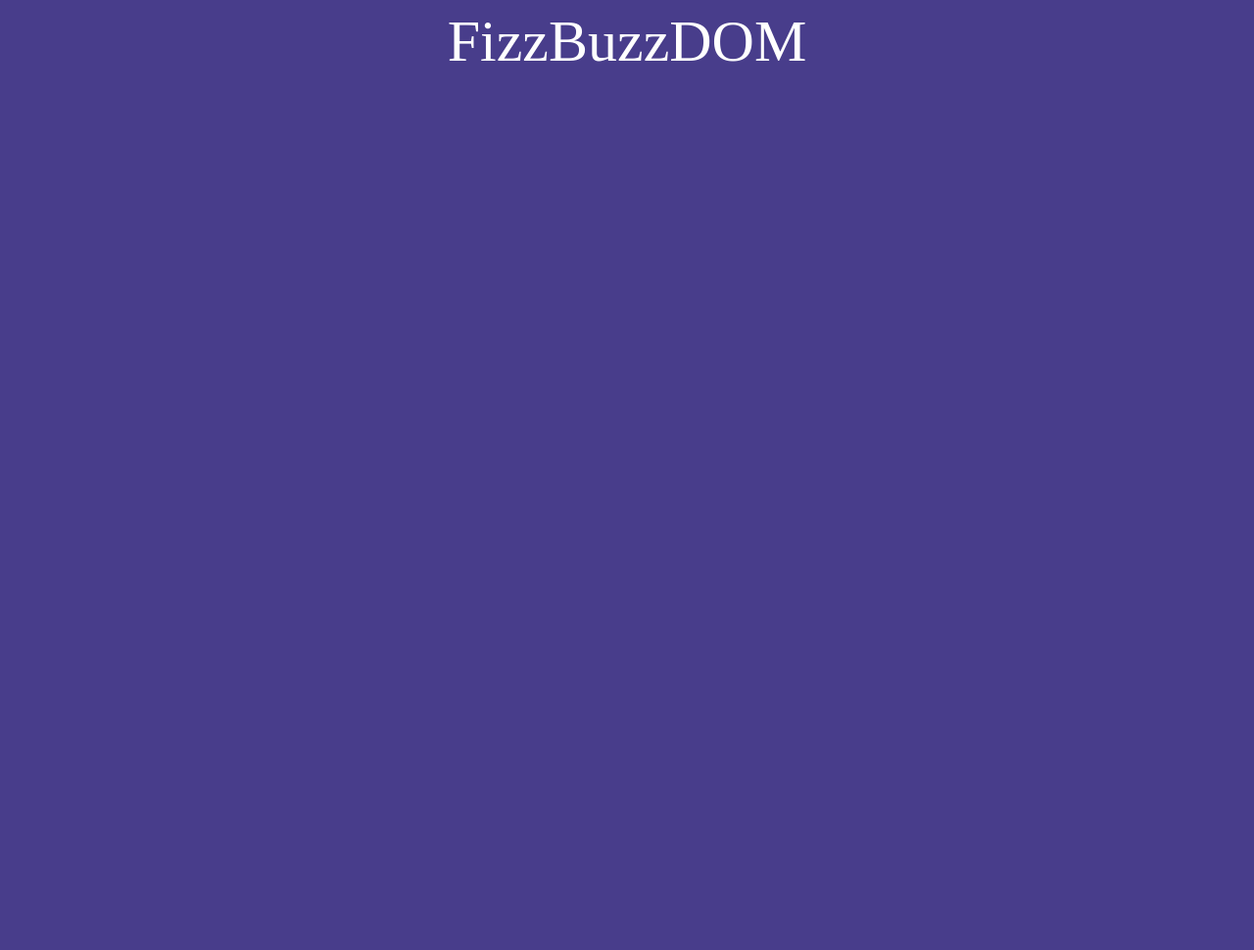
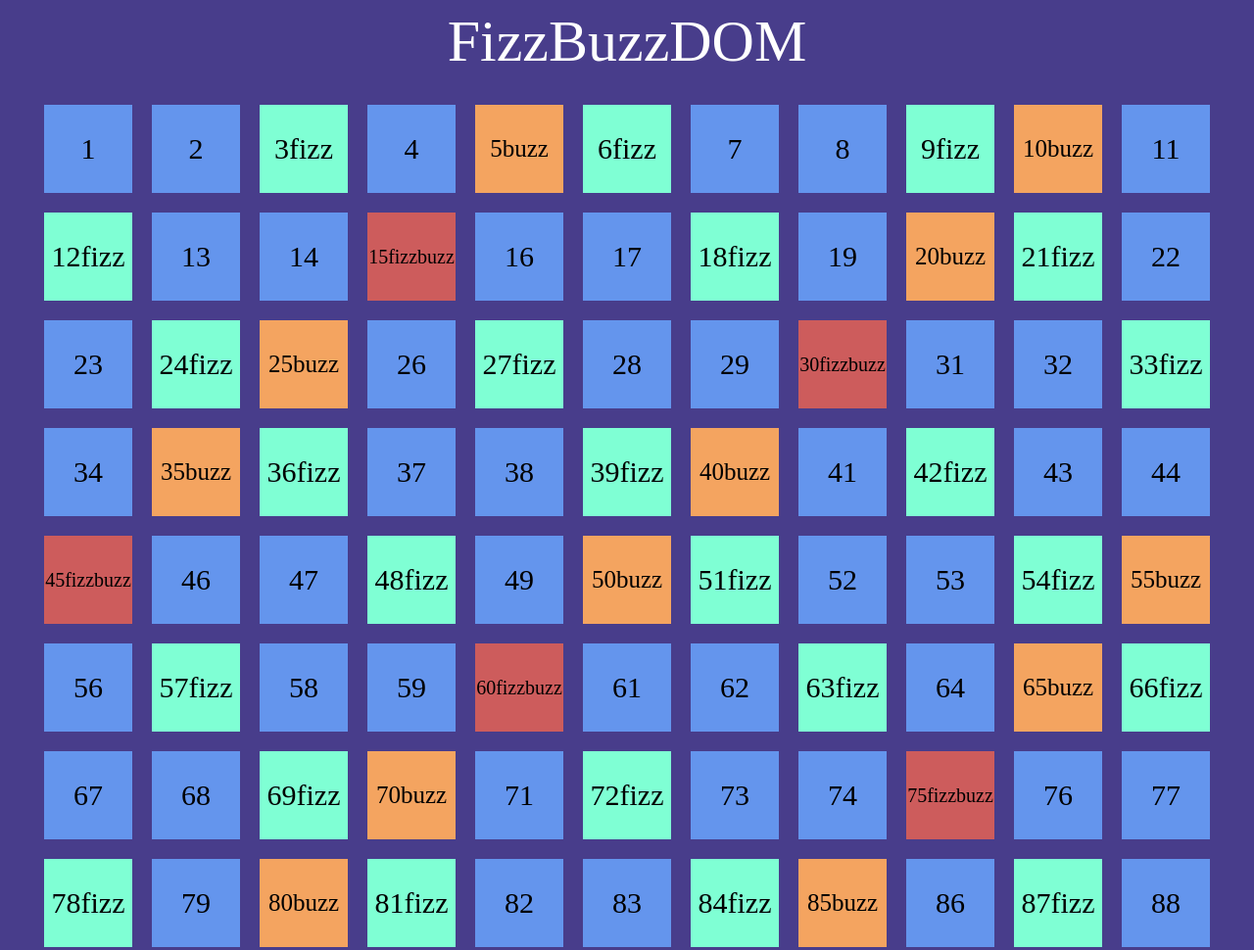
Before and after one commit to SerKasai/FizzBuzzDOM, a plain HTML site: page index.html in a window 1280 px wide. Shown: the top 970 px of the page at 98% size. Before the commit the page ends 800 px from the top, so only its background shows below. Drawn offline with Linux system fonts and the light colour scheme.

Commit message:
commit 1

```diff
--- a/app.js
+++ b/app.js
@@ -0,0 +1,24 @@
+const lista = document.getElementById('lista')
+console.log(lista)
+
+for (let i = 1; i < 101; i++) {
+  const li = document.createElement('li');
+  console.dir(li);
+  li.classList.add('box--normale');
+  li.append(i);
+  lista.append(li);
+
+  if (i % 3 === 0) {
+    li.classList.add('box--fizz');
+    li.append(`fizz`)
+  }
+
+  if (i % 5 === 0) {
+    li.classList.add('box--buzz');
+    li.append(`buzz`)
+  }
+
+  if (i % 15 === 0) {
+    li.classList.add('box--fizzbuzz');
+  }
+}
--- a/index.html
+++ b/index.html
@@ -12,6 +12,10 @@
   <header>
     <span>FizzBuzzDOM</span>
   </header>
+  <main>
+    <ul id="lista">
+    </ul>
+  </main>
 
 
 
--- a/style.css
+++ b/style.css
@@ -5,30 +5,36 @@ body {
   font-size: 60px;
 }
 
-.box-normale {
+ul {
+  font-size: 30px;
+  display: flex;
+  flex-wrap: wrap;
+  gap: 20px;
+  justify-content: center;
+  padding: 0 20px;
+}
+
+.box--normale {
   background-color: cornflowerblue;
   color: black;
   display: flex;
   justify-content: center;
+  align-items: center;
+  padding: 20px;
+  width: 50px;
+  height: 50px;
 }
 
-.box-fizz {
+.box--fizz {
   background-color: aquamarine;
-  color: black;
-  display: flex;
-  justify-content: center;
 }
 
-.box-buzz {
+.box--buzz {
   background-color: sandybrown;
-  color: black;
-  display: flex;
-  justify-content: center;
+  font-size: 25px;
 }
 
-.box-fizzbuzz {
+.box--fizzbuzz {
   background-color: indianred;
-  color: black;
-  display: flex;
-  justify-content: center;
+  font-size: 20px;
 }
```
